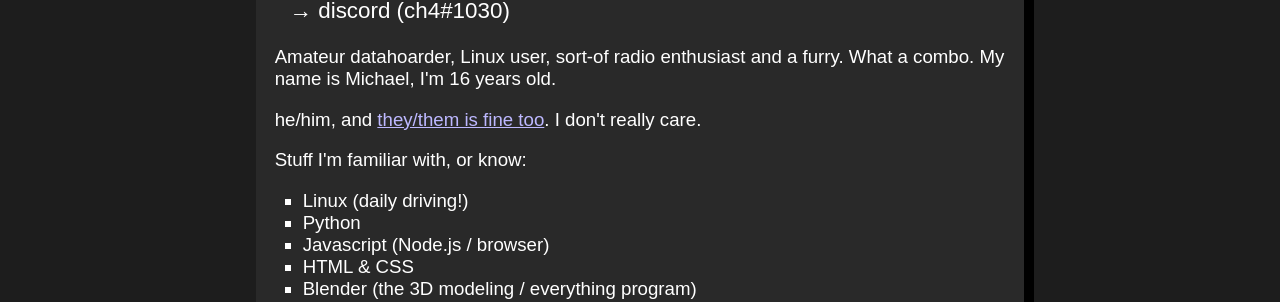
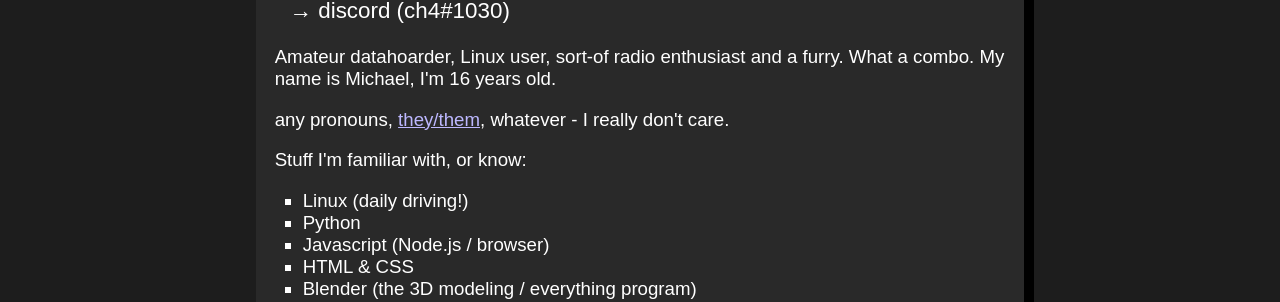
Before and after one commit to chfour/website-static, a Jekyll site: the page index.html, which Jekyll copies as it is, in a window 1280 px wide. Shown: the part 531-833 px from the top of the page. Built offline with Jekyll 4.4.1, drawn with Linux system fonts in a browser that asks for light colours.

Commit message:
upgrades people, upgrades

```diff
--- a/index.html
+++ b/index.html
@@ -88,7 +88,7 @@
             </p>
 
             <p>Amateur datahoarder, Linux user, sort-of radio enthusiast and a furry. What a combo. My name is Michael, I'm 16 years old.</p>
-            <p>he/him, and <a href="https://en.wiktionary.org/wiki/they#Pronoun">they/them is fine too</a>. I don't really care.</p>
+            <p>any pronouns, <a href="https://en.wiktionary.org/wiki/they#Pronoun">they/them</a>, whatever - I really don't care.</p>
             <p>
                 Stuff I'm familiar with, or know:
                 <ul>
```
